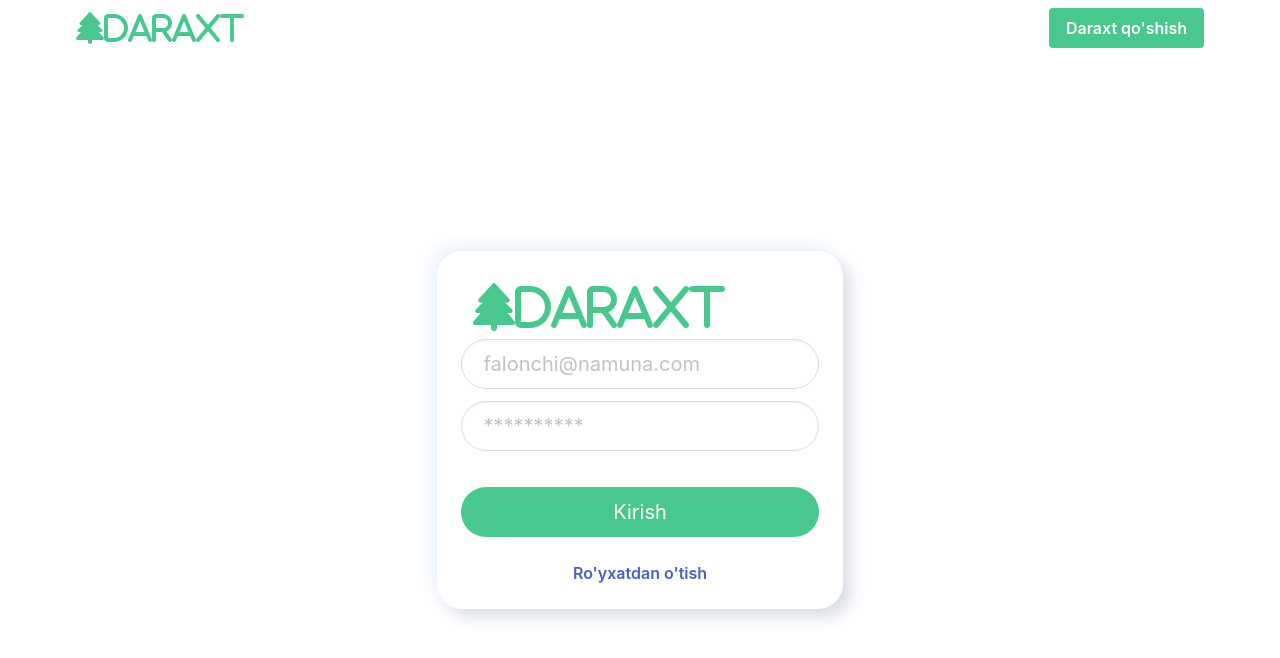
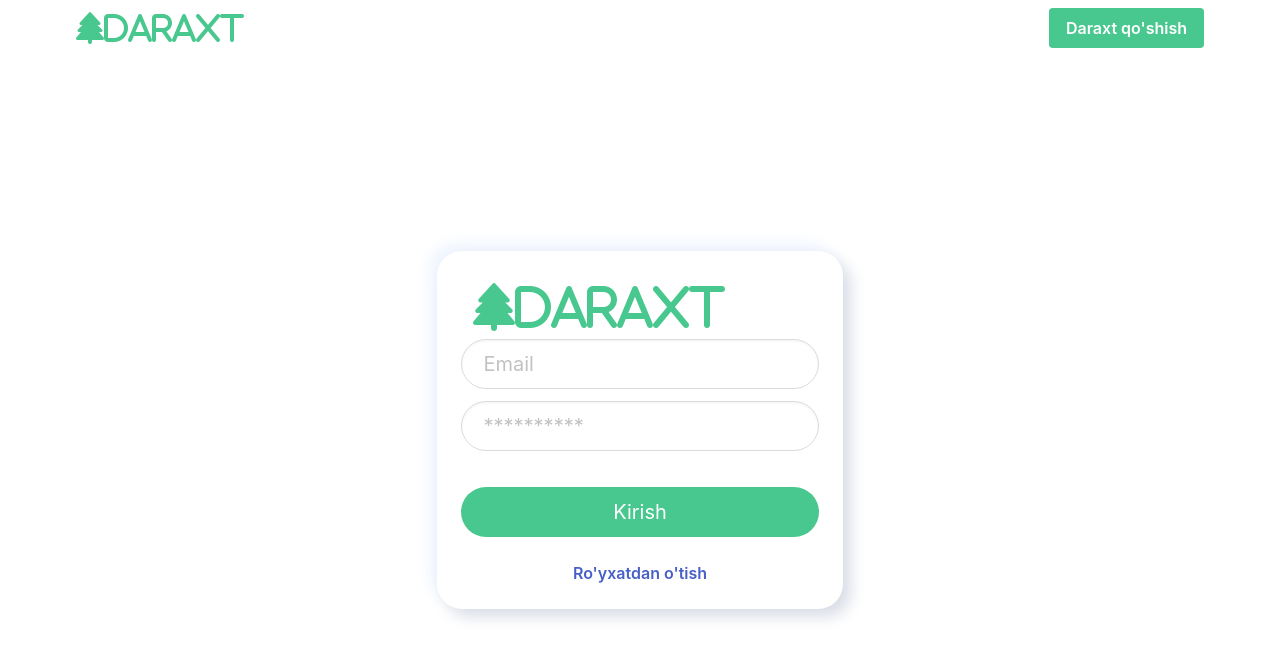
Before and after one commit to mirodil1/treeapp-frontend, a Vue app: page /account/login in a window 1280 px wide. Shown: the top 658 px of the page. Built offline with nearby package versions, Linux system fonts and the light colour scheme; no server answers; what vue-yandex-maps would draw is missing.

Commit message:
input placeholder changed

```diff
--- a/src/views/Login.vue
+++ b/src/views/Login.vue
@@ -11,7 +11,7 @@
 						<form @submit.prevent="loginUser" method="post">
 							<div class="field">
 								<div class="control">
-									<input class="input is-medium is-rounded " type="email" placeholder="falonchi@namuna.com" v-model="email" required />
+									<input class="input is-medium is-rounded " type="email" placeholder="Email" v-model="email" required />
 								</div>
 							</div>
 							<div class="field">
--- a/src/views/RegisterView.vue
+++ b/src/views/RegisterView.vue
@@ -11,12 +11,12 @@
 						<form @submit.prevent="registerUser" method="post">
 							<div class="field">
 								<div class="control">
-									<input class="input is-medium is-rounded " type="name" placeholder="Falonchi" v-model="name" required />
+									<input class="input is-medium is-rounded " type="name" placeholder="Ism" v-model="name" required />
 								</div>
 							</div>
 							<div class="field">
 								<div class="control">
-									<input class="input is-medium is-rounded " type="email" placeholder="falonchi@namuna.com" v-model="email" required />
+									<input class="input is-medium is-rounded " type="email" placeholder="Email" v-model="email" required />
 								</div>
 							</div>
 							<div class="field">
```
